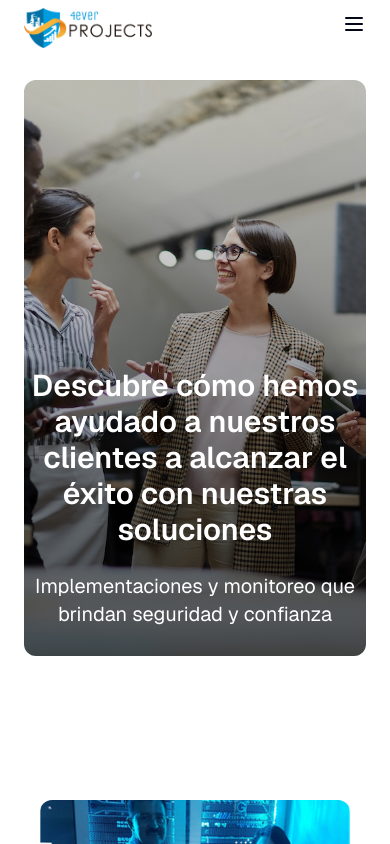
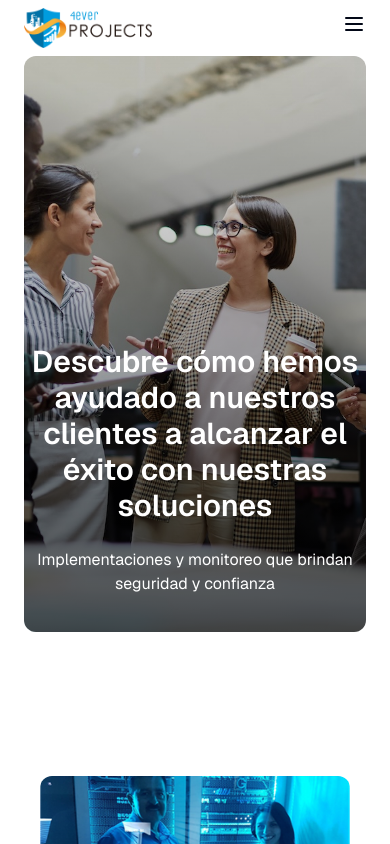
Before and after one commit to eSerranoRosete/4rs-website, a Next.js app: page /casos-de-exito in a window 390 px wide. Shown: the top 844 px of the page. Built offline with nearby package versions, Linux system fonts and the light colour scheme.

Commit message:
Refactor Page component to improve layout and responsiveness

```diff
--- a/src/app/casos-de-exito/page.tsx
+++ b/src/app/casos-de-exito/page.tsx
@@ -10,10 +10,10 @@ import { motion } from "framer-motion";
 
 export default function Page() {
   return (
-    <main>
+    <>
       <NavBar />
-      <PageSection className="mt-14">
-        <Container className="h-full rounded-xl relative overflow-hidden">
+      <PageSection className="pt-14">
+        <Container className="rounded-xl relative overflow-hidden">
           <img
             src="/Office_Workers_Laughing_original_548606.jpg"
             className="absolute top-0 left-0 w-full h-full object-cover object-center -z-10"
@@ -35,7 +35,7 @@ export default function Page() {
                 whileInView={{ opacity: 1, y: 0 }}
                 transition={{ delay: 0.3 }}
                 viewport={{ once: true }}
-                className="text-center text-xl"
+                className="text-center md:text-xl"
               >
                 Implementaciones y monitoreo que brindan seguridad y confianza
               </motion.p>
@@ -46,7 +46,7 @@ export default function Page() {
 
       <PageSection>
         <Container>
-          <div className="w-full h-full grid md:grid-cols-2 lg:md-cols-3 mt-10 gap-10">
+          <div className="w-full h-full grid md:grid-cols-2 lg:grid-cols-3 mt-10 gap-10">
             {successStories.map((c, i) => (
               <CaseStudyPreview key={i} item={c} />
             ))}
@@ -54,6 +54,6 @@ export default function Page() {
         </Container>
       </PageSection>
       <Footer />
-    </main>
+    </>
   );
 }
```
